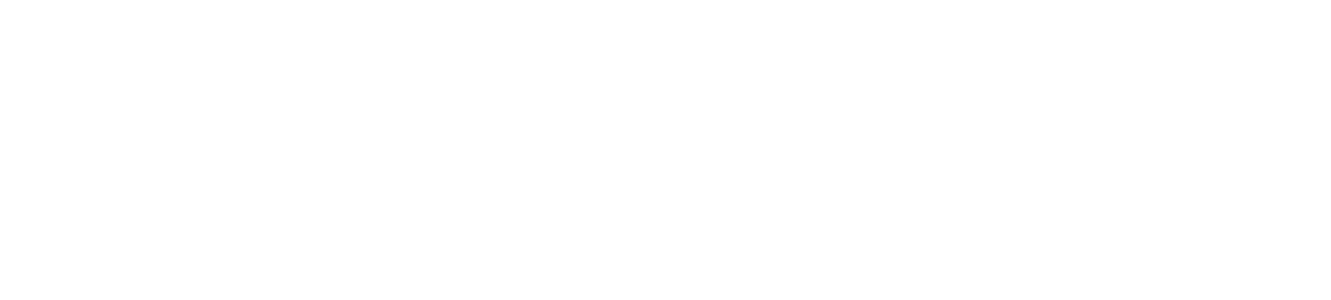
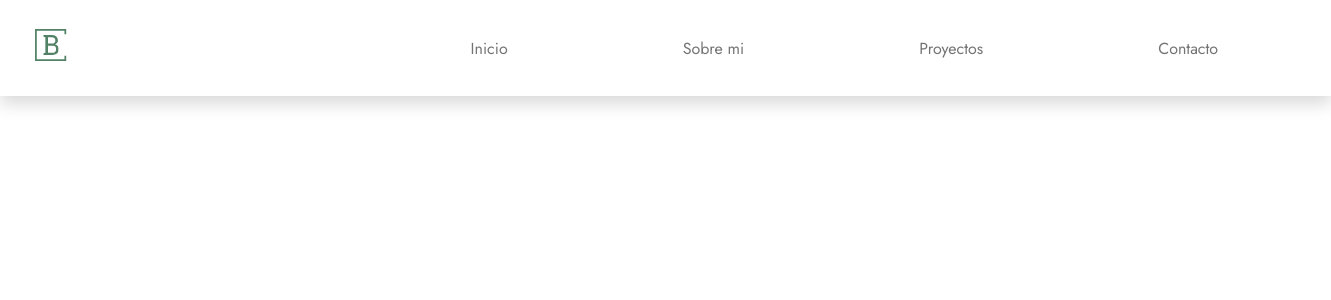
Before and after one commit to BrunoMalagoli/bmalagoli-portfolio, a React (Vite) app: page / in a window 1280 px wide. Shown: the top 300 px of the page, 1331 px wide, since content can reach past the window. Built offline with nearby package versions, Linux system fonts and the light colour scheme.

Commit message:
NavBar first implementations

```diff
--- a/index.html
+++ b/index.html
@@ -2,8 +2,10 @@
 <html lang="es">
   <head>
     <meta charset="UTF-8" />
+    <link rel="icon" type="image/svg+xml" href="/logo.svg" />
     <meta name="viewport" content="width=device-width, initial-scale=1.0" />
-    <title>Bruno Malagoli</title>
+    <link href="https://fonts.googleapis.com/css2?family=Jost:ital,wght@0,300;0,400;0,500;0,600;0,700;0,800;1,700&display=swap" rel="stylesheet">
+    <title>Bruno Malagoli - Frontend Developer</title>
   </head>
   <body>
     <div id="root"></div>
--- a/src/App.tsx
+++ b/src/App.tsx
@@ -1,9 +1,12 @@
 import "./App.css";
+import NavBar from "./components/NavBar";
 
 function App() {
   return (
     <>
-      <div></div>
+      <div>
+        <NavBar />
+      </div>
     </>
   );
 }
--- /dev/null
+++ b/src/components/NavBar/index.tsx
@@ -0,0 +1,20 @@
+import NavStyles from "./styles/index.module.css";
+const NavBar = () => {
+  return (
+    <nav className={NavStyles.nav_container}>
+      <div id={NavStyles.logo}>
+        <img width={"50px"} src="/logo.svg" alt="logo" />
+      </div>
+      <div className={NavStyles.nav_links_container}>
+        <ul className={NavStyles.nav_links}>
+          <li>Inicio</li>
+          <li>Sobre mi</li>
+          <li>Proyectos</li>
+          <li>Contacto</li>
+        </ul>
+      </div>
+    </nav>
+  );
+};
+
+export default NavBar;
--- /dev/null
+++ b/src/components/NavBar/styles/index.module.css
@@ -0,0 +1,32 @@
+/*Contenedores*/
+.nav_container{
+    width: 100%;
+    height: 12vh;
+    box-shadow: 0 .5rem 1rem rgba(0,0,0,.15);
+    display: flex;
+    align-items: center;
+    justify-content: space-around;
+    padding-left: 2%;
+    padding-right: 2%;
+}
+.nav_links_container{
+    display: flex;
+    align-items: center;
+    justify-content: flex-end;
+    width: 100%;
+    height: 100%;
+}
+.logo_container{
+
+}
+/*Elementos del nav*/
+.nav_links{
+    color: rgba(0,0,0,.55);
+    list-style: none;
+    display: flex;
+    width: 75%;
+    height: 100%;
+    flex-direction: row ;
+    justify-content: space-around;
+    align-items: center;
+}
--- a/src/index.css
+++ b/src/index.css
@@ -1,4 +1,5 @@
 *{
   margin: 0;
   padding: 0;
+  font-family: 'Jost', sans-serif;
 }
```
Also changed, not shown: public/logo.svg (added).
